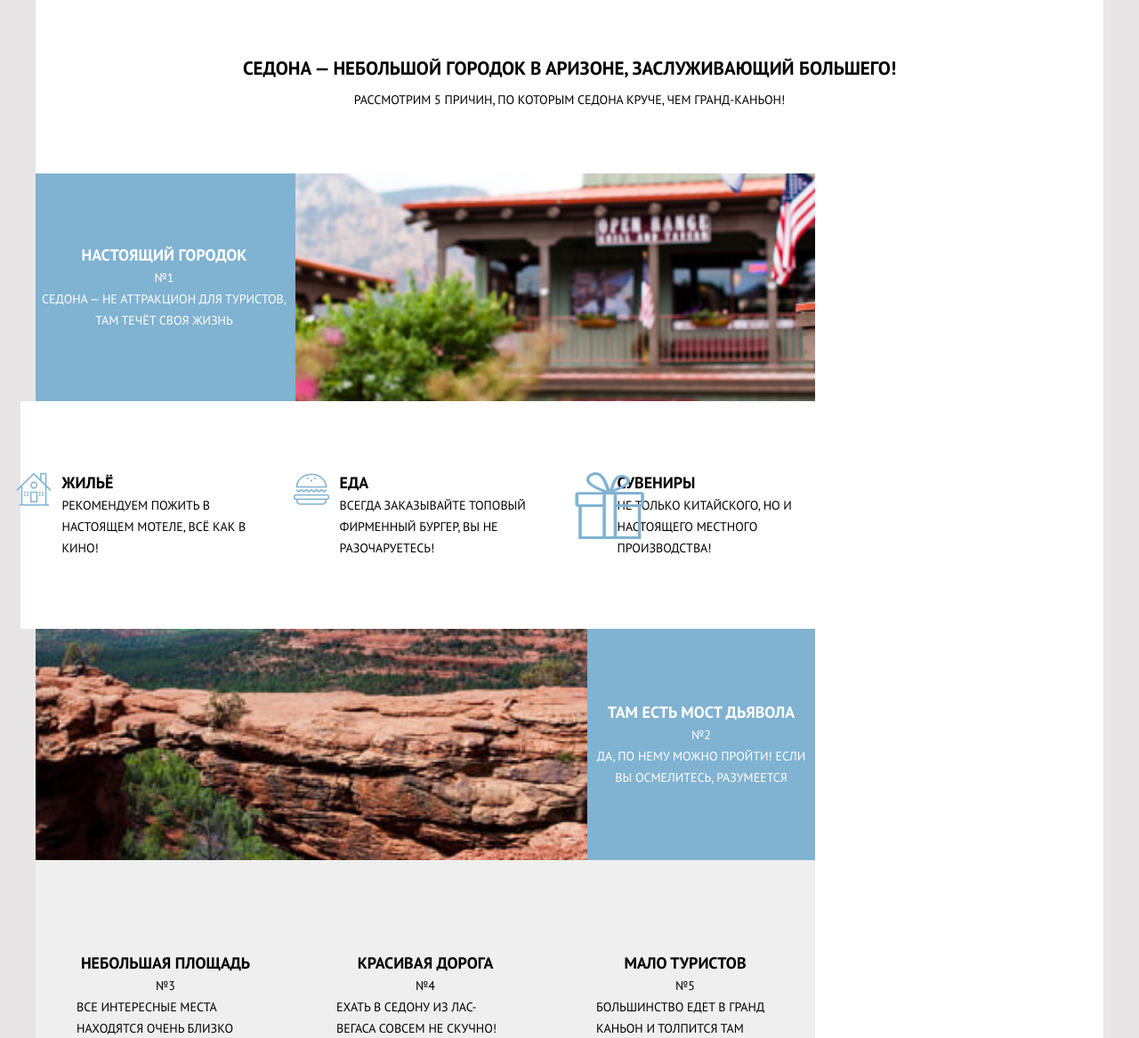
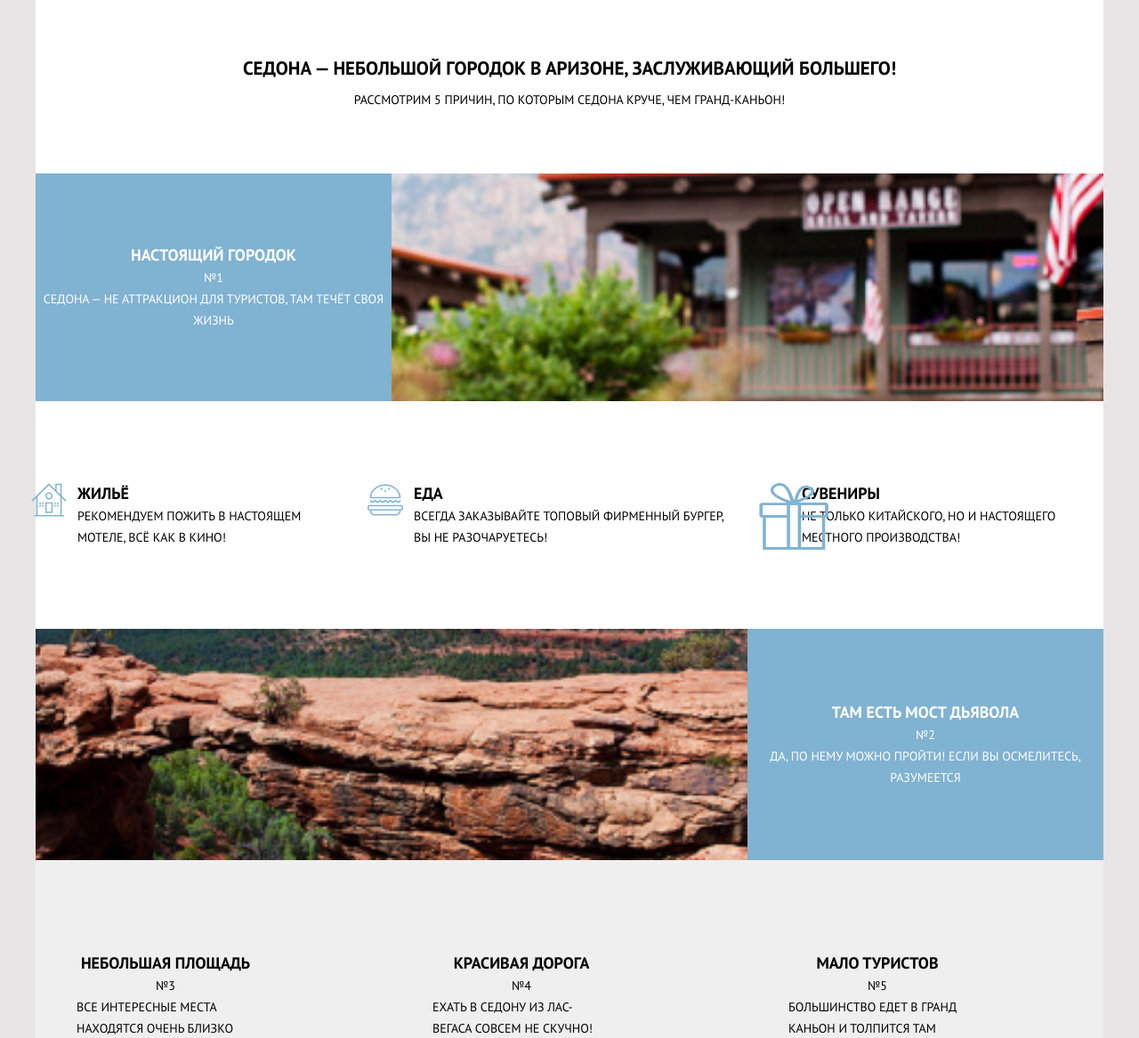
Before and after one commit to htmlacademy-adaptive/1359017-sedona-27, a website: page source/index.html in a window 1280 px wide. Shown: the part 510-1677 px from the top of the page at 89% size. Drawn offline with nearby package versions, Linux system fonts and the light colour scheme; files that its build step writes are made by us from their sources.

```diff
--- a/source/index.html
+++ b/source/index.html
@@ -61,7 +61,7 @@
                 <p class="advantages__number">№1</p>
                 <p class="advantages__description">Седона — не аттракцион для туристов,  там течёт своя жизнь</p>
               </div>
-              <img class="advantages__photo advantages__photo-city" src="img/Photo-Hotel.jpg" alt="фото вид отеля" width="320" height="260">
+              <img class="advantages__photo advantages__photo--city" src="img/Photo-Hotel.jpg" alt="фото вид отеля" width="320" height="260">
               <ul class="advantages__sublist">
                 <li class="advantages__item advantages__item--white advantages__item--house-icon">
                   <div class="advantages__module">
@@ -89,7 +89,7 @@
                 <p class="advantages__number">№2</p>
                 <p class="advantages__description">Да, по нему можно пройти! Если вы осмелитесь, разумеется</p>
               </div>
-              <img class="advantages__photo advantages__photo-canyon" src="img/photo-bridge@1x1.jpg" alt="фото моста" width="320" height="260">
+              <img class="advantages__photo advantages__photo--canyon" src="img/photo-bridge.mob.jpg" alt="фото моста" width="320" height="260">
             </li>
             <li class="advantages__item advantages__item--grey">
               <div class="advantages__item-wrapper-extra">
--- a/source/sass/block/advantages.scss
+++ b/source/sass/block/advantages.scss
@@ -4,6 +4,10 @@
   @media (min-width: $tablet-width) {
     width: 768px;
     padding: 0;
+  }
+
+  @media (min-width: $desktop-width) {
+    width: $desktop-width;
   }
 }
 
@@ -61,7 +65,11 @@
     grid-area: 2/1/3/4;
     display: flex;
     flex-direction: row-reverse;
-    min-width: 768px;
+    min-width: $tablet-width;
+  }
+
+  @media (min-width: $desktop-width) {
+    min-width: $desktop-width;
   }
 }
 
@@ -91,7 +99,7 @@
 }
 
 .advantages__item-wrapper {
-  width: 289px;
+  width: 320px;
   padding: 39px 16px 35px 15px;
   text-align: center;
 
@@ -100,8 +108,11 @@
     flex-direction: column;
     justify-content: center;
     padding: 0;
-    min-width: 256px;
-    max-width: 400px;
+    width: 256px;
+  }
+
+  @media (min-width: $desktop-width) {
+    width: 400px;
   }
 }
 
@@ -176,15 +187,30 @@
   width: 100%;
   height: 260px;
   object-fit: cover;
+
+  &--city {
+    @media (min-width: $tablet-width) {
+      grid-area: 1/2/2/4;
+      height: 256px;
+      width: 512px;
+    }
+
+    @media (min-width: $desktop-width) {
+      width: 800px;
+    }
+  }
+
+  &--canyon {
+    @media (min-width: $tablet-width) {
+      width: 512px;
+    }
+
+    @media (min-width: $desktop-width) {
+      width: 800px;
+    }
+  }
 }
 
-.advantages__photo-city {
-  @media (min-width: $tablet-width) {
-    grid-area: 1/2/2/4;
-    height: 256px;
-    max-width: 800px;
-  }
-}
 
 .advantages__item-wrapper-extra {
   display: flex;
--- a/source/sass/block/contacts.scss
+++ b/source/sass/block/contacts.scss
@@ -1,6 +1,10 @@
 .contacts-map__sedona {
   @media (min-width: $tablet-width) {
-    width: 768px;
+    width: $tablet-width;
     height: 350px;
   }
+
+  @media (min-width: $desktop-width) {
+    width: $desktop-width;
+  }
 }
--- a/source/sass/block/feedback.scss
+++ b/source/sass/block/feedback.scss
@@ -1,5 +1,8 @@
 .feedback {
-  padding: 0;
+  display: flex;
+  flex-direction: column;
+  flex-wrap: wrap;
+  padding: 38px 20px 0;
 }
 
 .feedback-form {
```
Also changed, not shown: source/img/photo-bridge.mob.jpg (added), source/img/photo-bridge@1x1.jpg (deleted).
